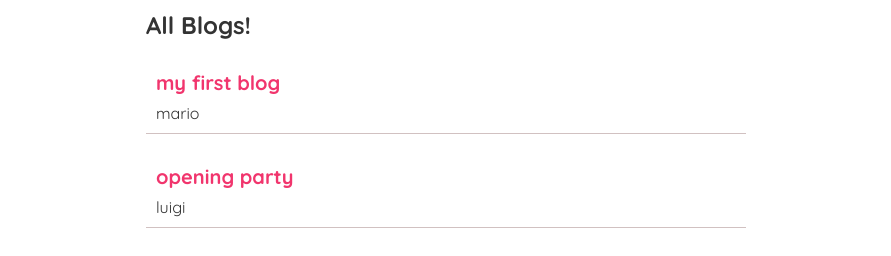
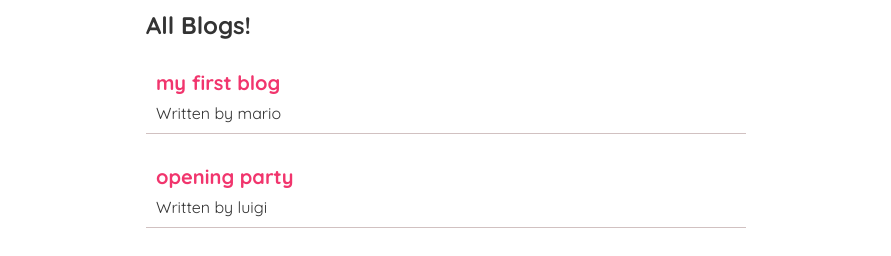
Before and after one commit to mohdfaizmaik/my-blog-react, a React (Create React App) app: page / in a window 1280 px wide. Shown: the part 136-392 px from the top of the page, without its empty margins (194-1085 px from the left). Built offline with nearby package versions, Linux system fonts and the light colour scheme; data requests are answered from the project's data file.

Commit message:
added link in title

```diff
--- a/src/App.js
+++ b/src/App.js
@@ -2,6 +2,7 @@
 import Navbar from './Navbar';
 import {BrowserRouter as Router, Route,Switch} from 'react-router-dom'
 import Create from './Create';
+import BlogDetails from './BlogDetails';
 
 
 function App() {
@@ -12,11 +13,14 @@
         <Navbar/>
         <div className="content">
           <Switch>
+          <Route exact path="/">
+              <Home/>
+            </Route>
             <Route path="/create">
               <Create/>
             </Route>
-            <Route path="/">
-              <Home/>
+            <Route path="/blogs/:id">
+              <BlogDetails/>
             </Route>
           </Switch>
         </div>
--- /dev/null
+++ b/src/BlogDetails.js
@@ -0,0 +1,12 @@
+import { useParams } from "react-router-dom";
+
+const BlogDetails = () => {
+    const { id } = useParams();
+    return (
+        <div className="blog-details">
+            <h2>Blog Details - {id}</h2>
+        </div>
+    );
+}
+
+export default BlogDetails;
--- a/src/BlogList.js
+++ b/src/BlogList.js
@@ -1,3 +1,5 @@
+import { Link } from "react-router-dom";
+
 const BlogList = ({blogs,title}) => {
 
     return (
@@ -5,8 +7,10 @@
             <h2>{title}</h2>
             {blogs.map((blog) => (
                 <div className = "blog-preview" key={blog.id}>
+                    <Link to = {`blogs/${blog.id}`}>
                     <h2>{blog.title}</h2>
-                    <p>{blog.author}</p>
+                    <p>Written by {blog.author}</p>
+                    </Link>
                 </div>
             ))}
         </div>
--- a/src/Home.js
+++ b/src/Home.js
@@ -1,4 +1,3 @@
-import { useState,useEffect } from "react";
 import BlogList from "./BlogList";
 import useFetch from "./useFetch";
 
--- a/src/index.css
+++ b/src/index.css
@@ -54,3 +54,7 @@
   color: #f1356d;
   margin-bottom: 8px;
 }
+
+.blog-preview a {
+  text-decoration: none;
+}
--- a/src/useFetch.js
+++ b/src/useFetch.js
@@ -6,7 +6,8 @@
     const [error, setError] = useState(null)
 
     useEffect(()=>{
-        fetch(url)
+        const abortCont = new AbortController();
+        fetch(url, { signal : abortCont.signal })
         .then(res => {
             if(!res.ok){
                 throw Error('could not fetch the data')
@@ -19,11 +20,17 @@
             setError(null)
         })
         .catch(err => {
-            setIsLoading(false)
-            setError(err.message)
+            if(err.name === 'AbortError'){
+                console.log('abort error')
+            }
+            else{
+                setIsLoading(false)
+                 setError(err.message)
+            }
+
         })
-
-    },[])
+            return() => abortCont.abort();
+    },[url])
 
     return { error, isLoading, data}
 }
```
